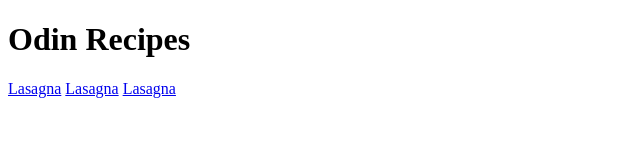
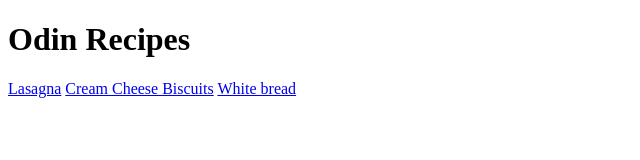
Before and after one commit to NeNorvalls/odin-recipes, a plain HTML site: page index.html in a window 1280 px wide. Shown: the whole page, without its empty margins (0-640 px from the left). Drawn offline with Linux system fonts and the light colour scheme.

Commit message:
fixing the recipe title in the index

```diff
--- a/index.html
+++ b/index.html
@@ -8,7 +8,7 @@
   <body>
     <h1>Odin Recipes</h1>
     <a href="./recipes/lasagna.html">Lasagna</a>
-    <a href="./recipes/cream_cheese_biscuits.html">Lasagna</a>
-    <a href="./recipes/white_bread.html">Lasagna</a>
+    <a href="./recipes/cream_cheese_biscuits.html">Cream Cheese Biscuits</a>
+    <a href="./recipes/white_bread.html">White bread</a>
   </body>
 </html>
```
